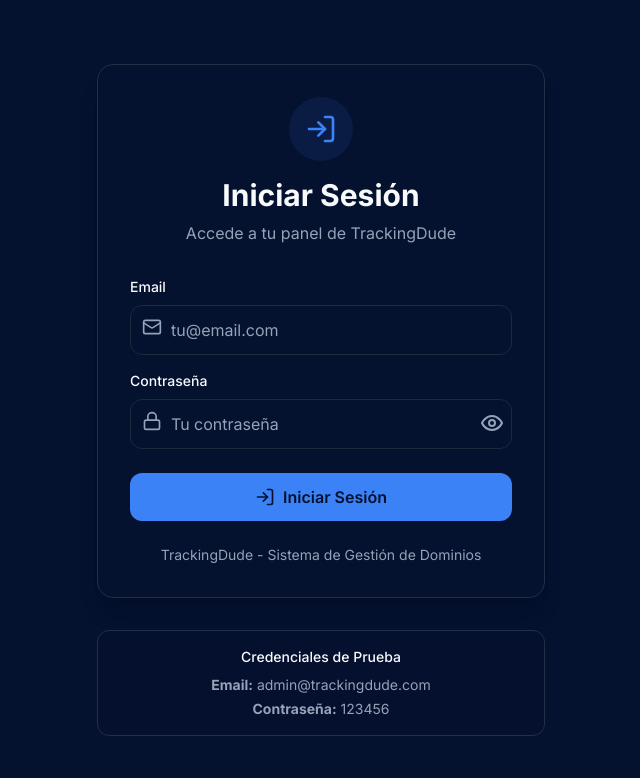
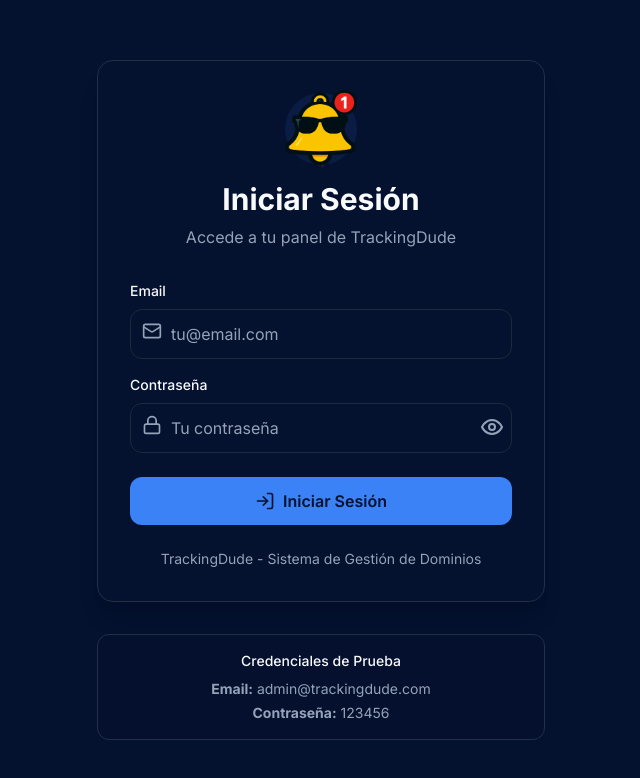
Before and after one commit to sebastianmontandon/TrackingDude, a Next.js app: page /auth/signin in a window 1280 px wide. Shown: the top 778 px of the page, without its empty margins (319-959 px from the left). Built offline with nearby package versions, Linux system fonts and the light colour scheme.

Commit message:
Logo change

```diff
--- a/src/app/auth/signin/page.tsx
+++ b/src/app/auth/signin/page.tsx
@@ -54,8 +54,8 @@ export default function SignIn() {
       <div className="max-w-md w-full space-y-8">
         <div className="bg-card rounded-2xl shadow-xl border border-border p-8">
           <div className="text-center">
-            <div className="mx-auto h-16 w-16 rounded-full bg-primary/10 flex items-center justify-center mb-4">
-              <LogIn className="h-8 w-8 text-primary" />
+            <div className="mx-auto h-18 w-18 rounded-full bg-primary/10 flex items-center justify-center mb-4">
+              <img src="/favicon.png" alt="Logo" />
             </div>
             <h2 className="text-3xl font-bold text-foreground">Iniciar Sesión</h2>
             <p className="mt-2 text-muted-foreground">
```
